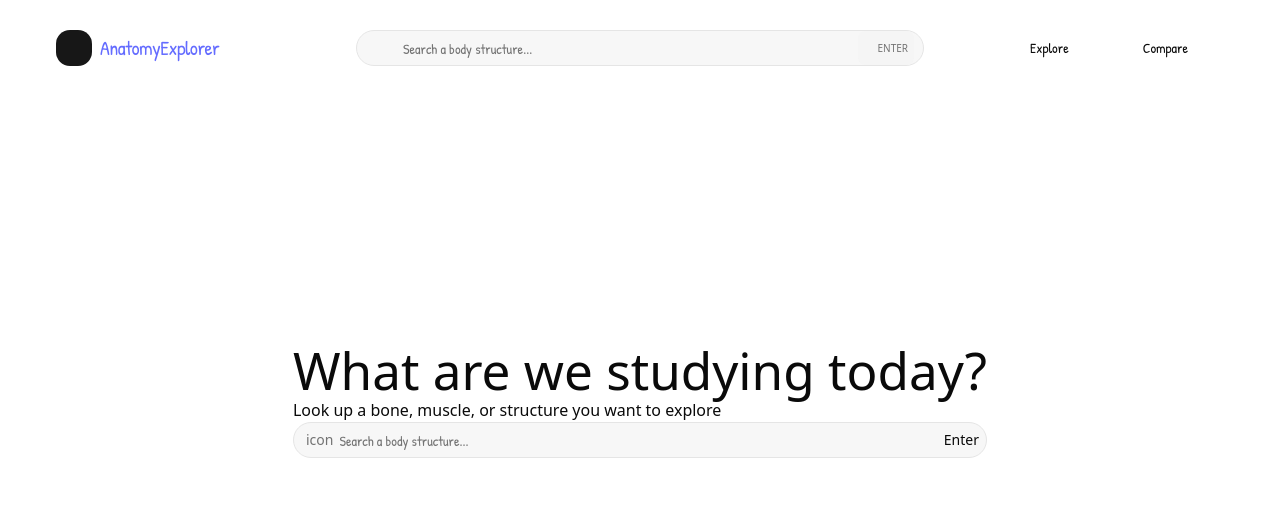
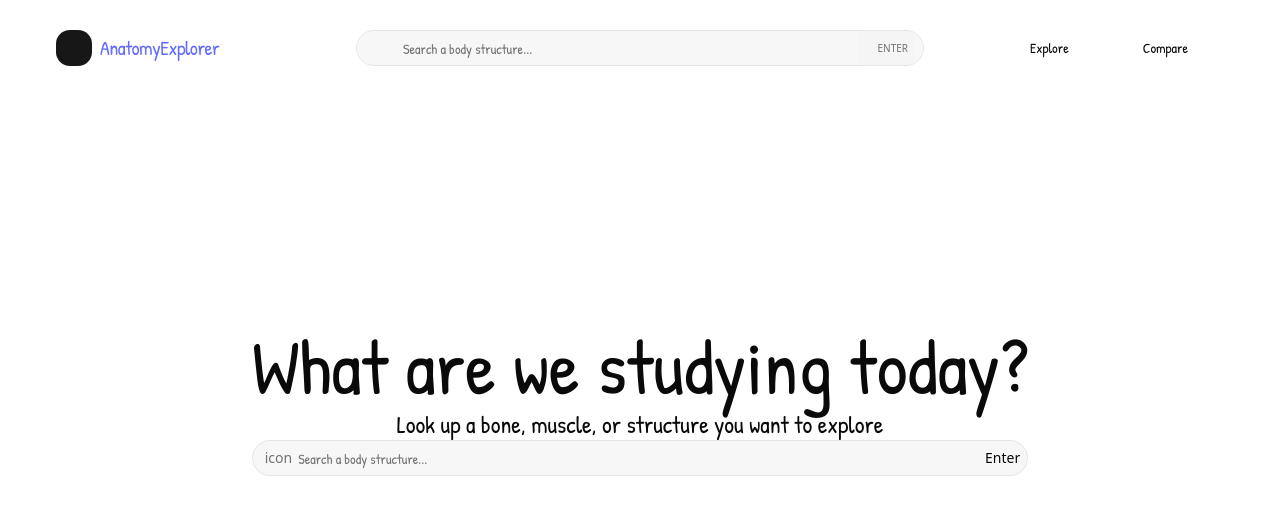
Before and after one commit to HUSS4IN22/free_anatomy_explorer, a React (Vite) app in the folder frontend/: page / in a window 1280 px wide. Shown: the top 514 px of the page. Built offline with nearby package versions, Linux system fonts and the light colour scheme; some icons are missing.

Commit message:
Add some hero styling

```diff
--- a/frontend/src/blocks/MainSearch.tsx
+++ b/frontend/src/blocks/MainSearch.tsx
@@ -2,10 +2,13 @@ import { InputGroup, InputGroupAddon, InputGroupButton, InputGroupInput } from "
 
 export default function MainSearch() {
   return (
-    <div className="flex flex-col min-h-screen items-center justify-center gap-4 px-6 py-12">
-      <div className="my-auto mx-auto">
+    <div className="flex flex-col min-h-screen items-center justify-center gap-12 px-6 py-12">
+      <div>
+        <div className="text-2xl font-patrick text-center">
           <h1>What are we studying today?</h1>
           <p>Look up a bone, muscle, or structure you want to explore</p>
+        </div>
+        <div>
           <InputGroup>
             <InputGroupAddon align="inline-start">icon</InputGroupAddon>
             <InputGroupInput placeholder="Search a body structure..." className="text-sm font-patrick" />
@@ -13,5 +16,6 @@ export default function MainSearch() {
           </InputGroup>
         </div>
       </div>
+    </div>
   )
 }
```
Lines whose indentation alone changed are shown as unchanged.
